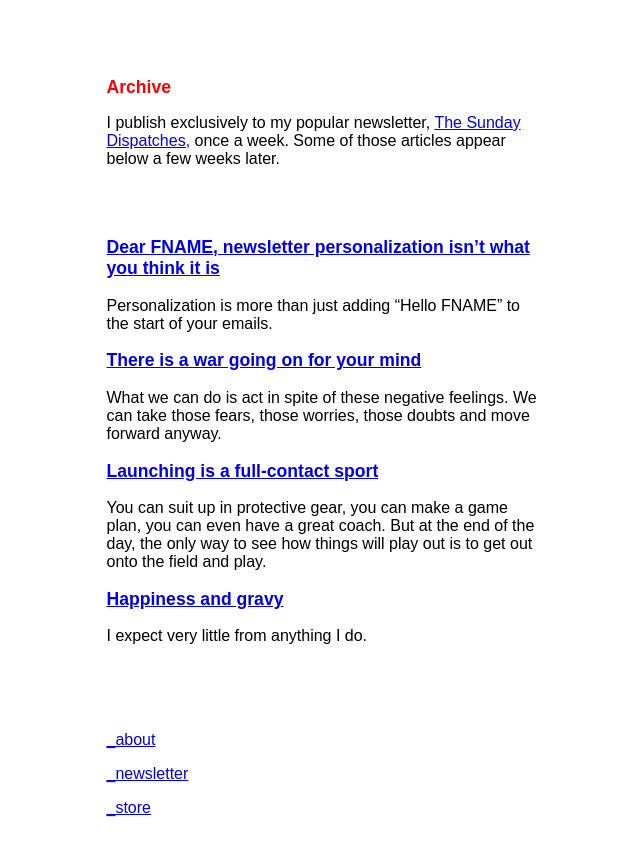
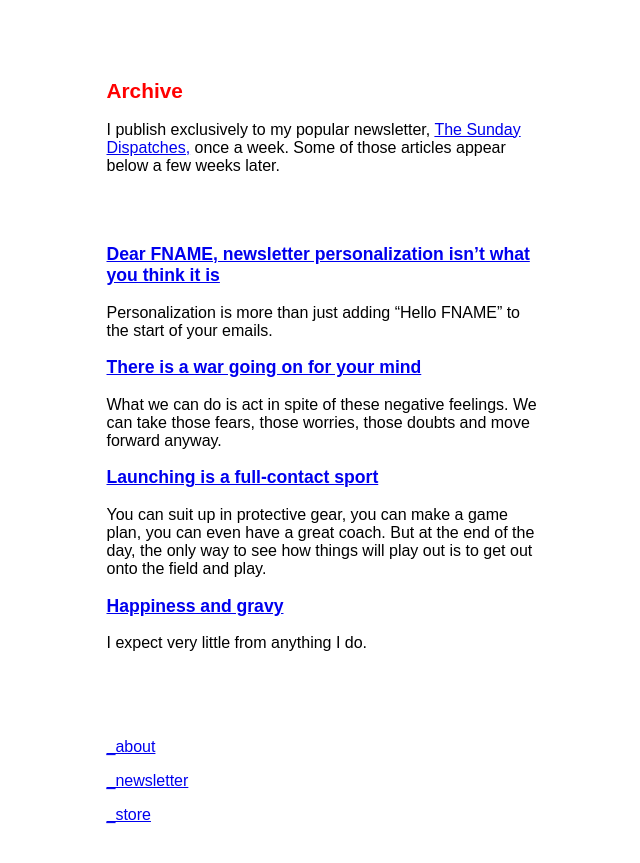
Before and after one commit to 0x000m/old, a Jekyll site: the page built from archive.md, in a window 1280 px wide. Shown: the top 863 px of the page, without its empty margins (316-956 px from the left). Built offline with Jekyll 4.4.1, drawn with Linux system fonts in a browser that asks for light colours; our own code applies the rules of GitHub Pages for plain Markdown files.

Commit message:
Update post.html

```diff
--- a/_layouts/post.html
+++ b/_layouts/post.html
@@ -2,7 +2,7 @@
 layout: default
 ---
 
-<style>.container{background-color:red;}body{font-size:16px;}h1,h2,h3,h4,h5,h6{font-family:sans-serif;font-size:1.1em;}h1{color:red;}article{max-width:435px;}</style>
+<style>.container{background-color:red;}body{font-size:16px;}h1,h2,h3,h4,h5,h6{font-family:sans-serif;font-size:1.1em;}h1{color:red;font-size:1.3em;}article{max-width:435px;}</style>
 <br>
 <br>
 <br>
```
